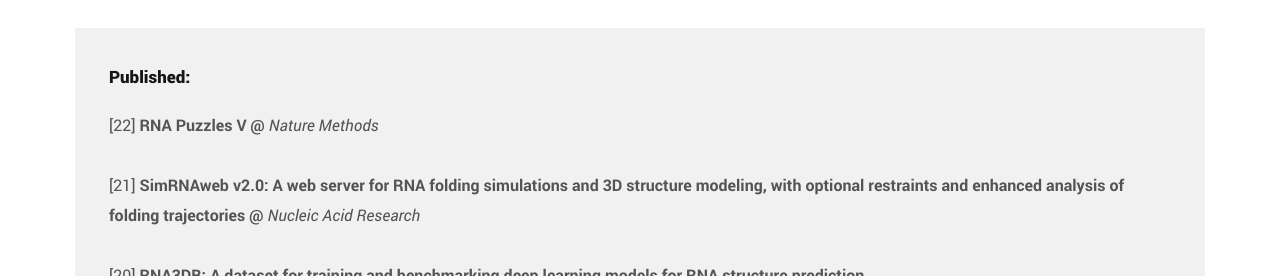
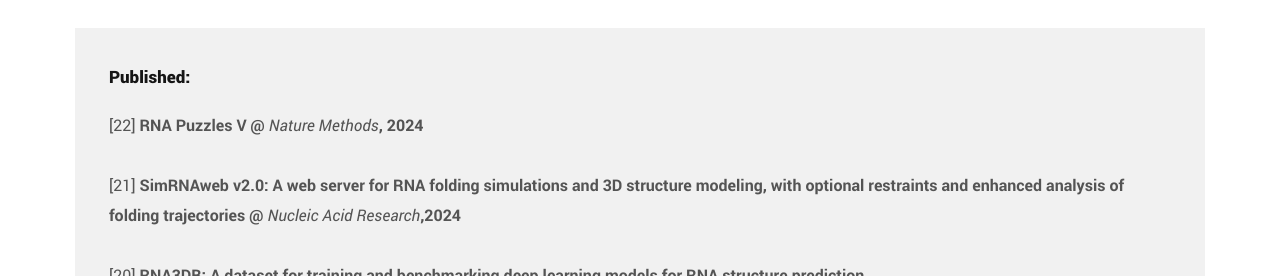
Before and after one commit to mmagnus/mmagnus.github.io, a plain HTML site: page index.html in a window 1280 px wide. Shown: the part 4382-4658 px from the top of the page. Drawn offline with Linux system fonts and the light colour scheme.

Commit message:
Update index.html

```diff
--- a/index.html
+++ b/index.html
@@ -381,9 +381,9 @@
 
 <h4>Published:</h4>
 
-<p>[22]<b> RNA Puzzles V @ <i>Nature Methods</i></b></br>
+<p>[22]<b> RNA Puzzles V @ <i>Nature Methods</i>, 2024</b></br>
 
-<p>[21]<b> SimRNAweb v2.0: A web server for RNA folding simulations and 3D structure modeling, with optional restraints and enhanced analysis of folding trajectories @ <i>Nucleic Acid Research</i></b><br>
+<p>[21]<b> SimRNAweb v2.0: A web server for RNA folding simulations and 3D structure modeling, with optional restraints and enhanced analysis of folding trajectories @ <i>Nucleic Acid Research</i>,2024</b><br>
 
 <p>[20]<b> RNA3DB: A dataset for training and benchmarking deep learning models for RNA structure prediction</b><br>
 M. Szikszai, <u>M. Magnus</u>, S. Sanghi, S. Kadyan, N. Bouatta, E. Rivas<br>
```
